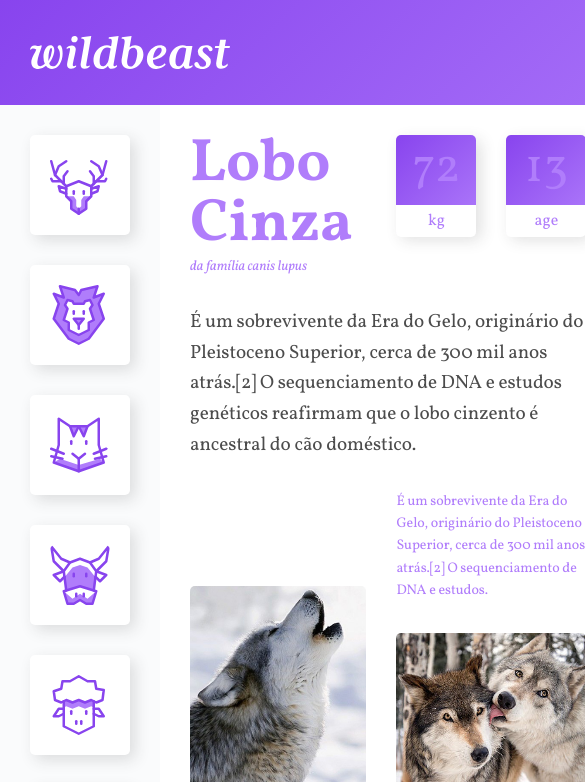
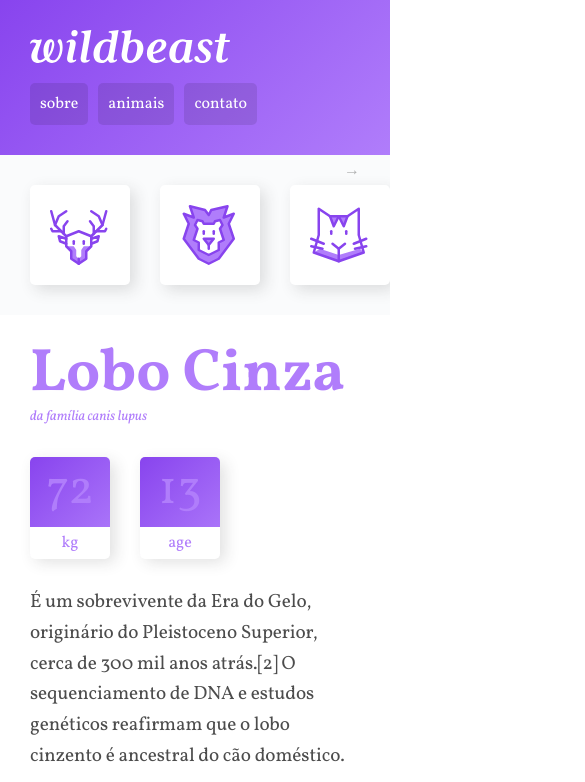
Before and after one commit to Dynylson/wildbeast, a plain HTML site: page index.html in a window 390 px wide. Shown: the top 782 px of the page, 585 px wide, since content can reach past the window. Drawn offline with Linux system fonts and the light colour scheme.

Commit message:
inserido o responsivo

```diff
--- a/css/style.css
+++ b/css/style.css
@@ -17,7 +17,7 @@ a {
 
 img {
   display: block;
-  max-width: 100%;
+  width: 100%;
   border-radius: 5px;
 }
 
@@ -30,6 +30,28 @@ img {
     "header header header"
     "sidenav content anuncios"
     "footer footer footer";
+}
+
+@media (max-width: 1200px) {
+  .estrutura {
+    grid-template-areas:
+      "header header header"
+      "sidenav content content"
+      "sidenav anuncios anuncios"
+      "footer footer footer";
+  }
+}
+
+@media (max-width: 760px) {
+  .estrutura {
+    grid-template-columns: 1fr;
+    grid-template-areas:
+      "header"
+      "sidenav"
+      "content"
+      "anuncios"
+      "footer";
+  }
 }
 
 /* Header */
@@ -70,6 +92,21 @@ img {
   margin-left: 30px;
 }
 
+@media (max-width: 760px) {
+  .header {
+    grid-template-columns: auto;
+  }
+  .logo {
+    margin-bottom: 20px;
+  }
+  .header nav a {
+    font-size: 1rem;
+  }
+  .header li + li {
+    margin-left: 10px;
+  }
+}
+
 /* Sidenav */
 
 .sidenav {
@@ -94,6 +131,40 @@ img {
   background: #b07dfb;
 }
 
+@keyframes seta {
+  from {
+    right: 30px;
+  }
+  to {
+    right: 20px;
+  }
+}
+
+@media (max-width: 760px) {
+  .sidenav {
+    position: relative;
+    padding: 0 30px;
+    overflow-x: auto;
+  }
+  .sidenav::after {
+    content: "→";
+    position: absolute;
+    top: 5px;
+    right: 30px;
+    color: rgba(0, 0, 0, 0.3);
+    animation: seta 0.5s ease-in 0s infinite alternate;
+  }
+  .sidenav ul {
+    display: flex;
+  }
+  .sidenav li {
+    flex: 1 0 60px;
+  }
+  .sidenav li a {
+    margin: 30px 30px 30px 0;
+  }
+}
+
 /* Content */
 
 .content {
@@ -104,6 +175,12 @@ img {
   max-width: 900px;
   margin: 0 auto;
   padding: 30px;
+}
+
+@media (max-width: 600px) {
+  .content {
+    grid-template-columns: 1fr;
+  }
 }
 
 .col-wide {
@@ -218,6 +295,7 @@ p {
   color: #fff;
   font-family: Courier, monospace;
   font-size: 1.125rem;
+  font-weight: bold;
   padding: 15px;
 }
 
@@ -229,6 +307,7 @@ p {
 
 .anuncios {
   display: grid;
+  grid-template-columns: repeat(auto-fit, minmax(150px, 1fr));
   align-content: start;
   gap: 30px;
   grid-area: anuncios;
```
